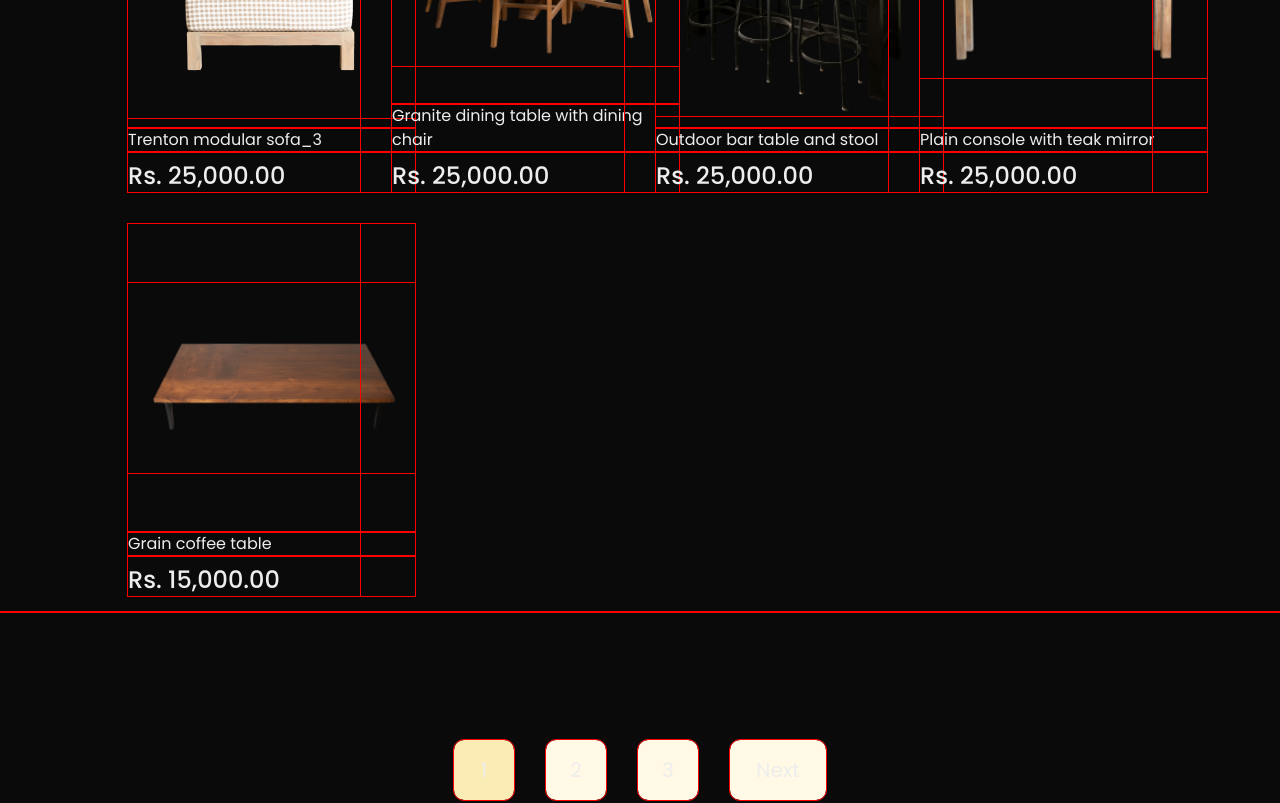
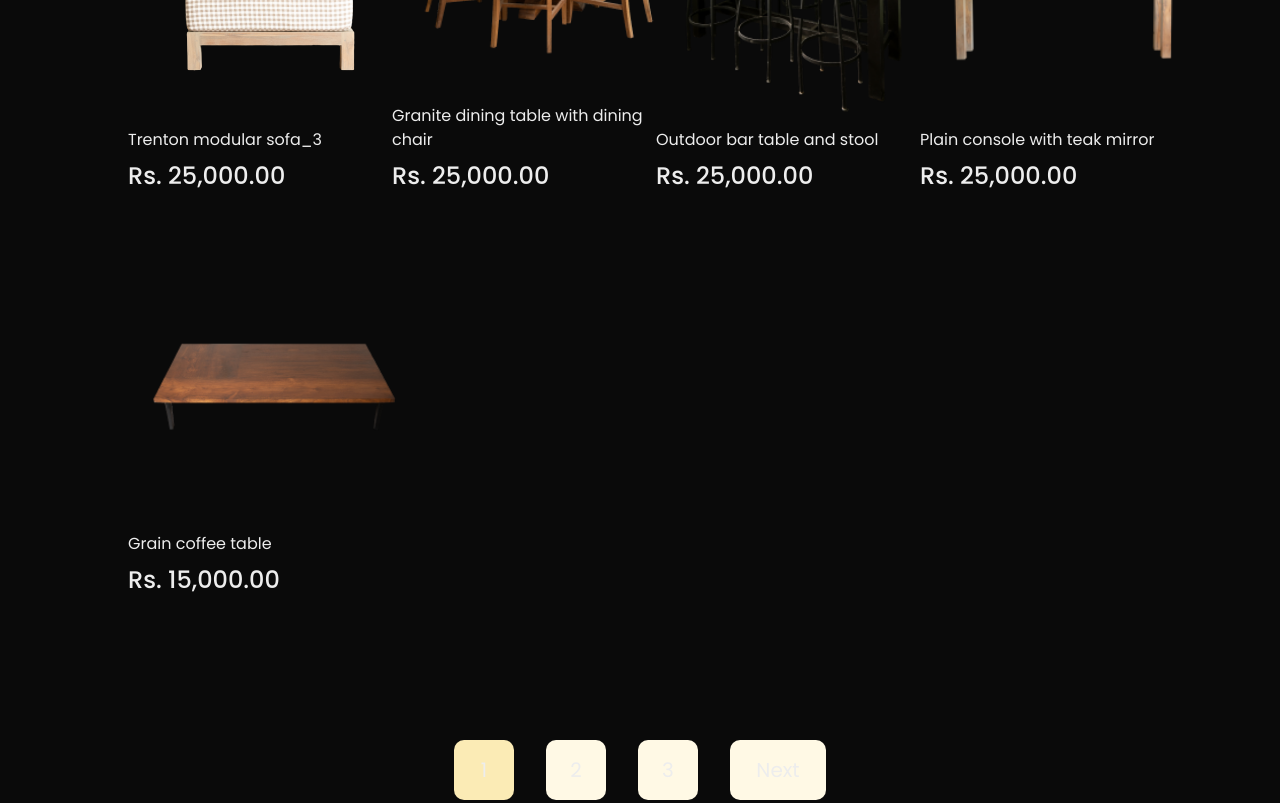
Before and after one commit to UsmanFaisal13/Hackathon-02-Project, a Next.js app: page /shop in a window 1280 px wide. Shown: the part 760-1563 px from the top of the page. Built offline with nearby package versions, Linux system fonts and the light colour scheme.

Commit message:
nav hamburger bar added

```diff
--- a/app/about/page.tsx
+++ b/app/about/page.tsx
@@ -11,7 +11,7 @@ export default function Page() {
             <Header />
             <Hero name="Blog" />
             <main className="mb-80 lg:mb-0 flex flex-wrap justify-center lg:justify-start">
-                <section className="flex flex-col py-16 px-16 gap-8 ">
+                <section className="flex flex-col py-16 lg:px-16  gap-8 ">
                     <div className='flex flex-col '>
                         <div className="lg:w-[817px] h-[500px] bg-[url('/blog-2.png')] bg-center bg-cover bg-no-repeat">
 
--- a/app/components/PageNumber.tsx
+++ b/app/components/PageNumber.tsx
@@ -6,7 +6,7 @@ const PageNumber = () => {
             <button className='w-[60px] h-[60px] bg-[#FBEBB5] text-xl flex justify-center items-center rounded-[10px]'>1</button>
             <button className='w-[60px] h-[60px] bg-[#FFF9E5] text-xl flex justify-center items-center rounded-[10px]'>2</button>
             <button className='w-[60px] h-[60px] bg-[#FFF9E5] text-xl flex  justify-center items-center rounded-[10px]'>3</button>
-            <button className='w-24 h-[60px] bg-[#FFF9E5] text-xl flex justify-center items-center rounded-[10px]'>Next</button>
+            <button className='lg:w-24 w-20 h-[60px] bg-[#FFF9E5] text-xl flex justify-center items-center rounded-[10px]'>Next</button>
         </div>
     )
 }
--- a/app/globals.css
+++ b/app/globals.css
@@ -14,9 +14,7 @@
   }
 }
 
-* {
-  outline: red 1px solid;
-}
+
 
 
 
```
